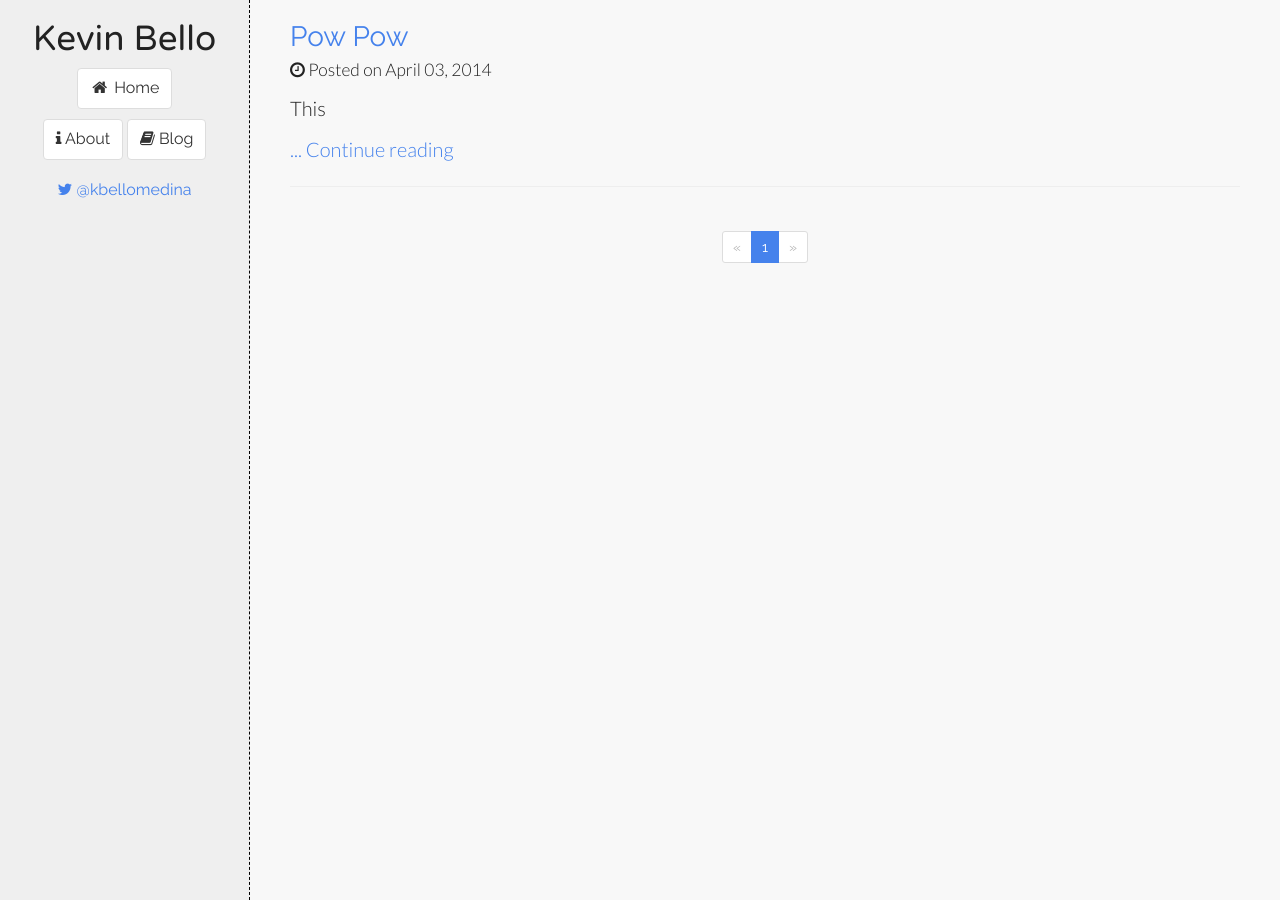
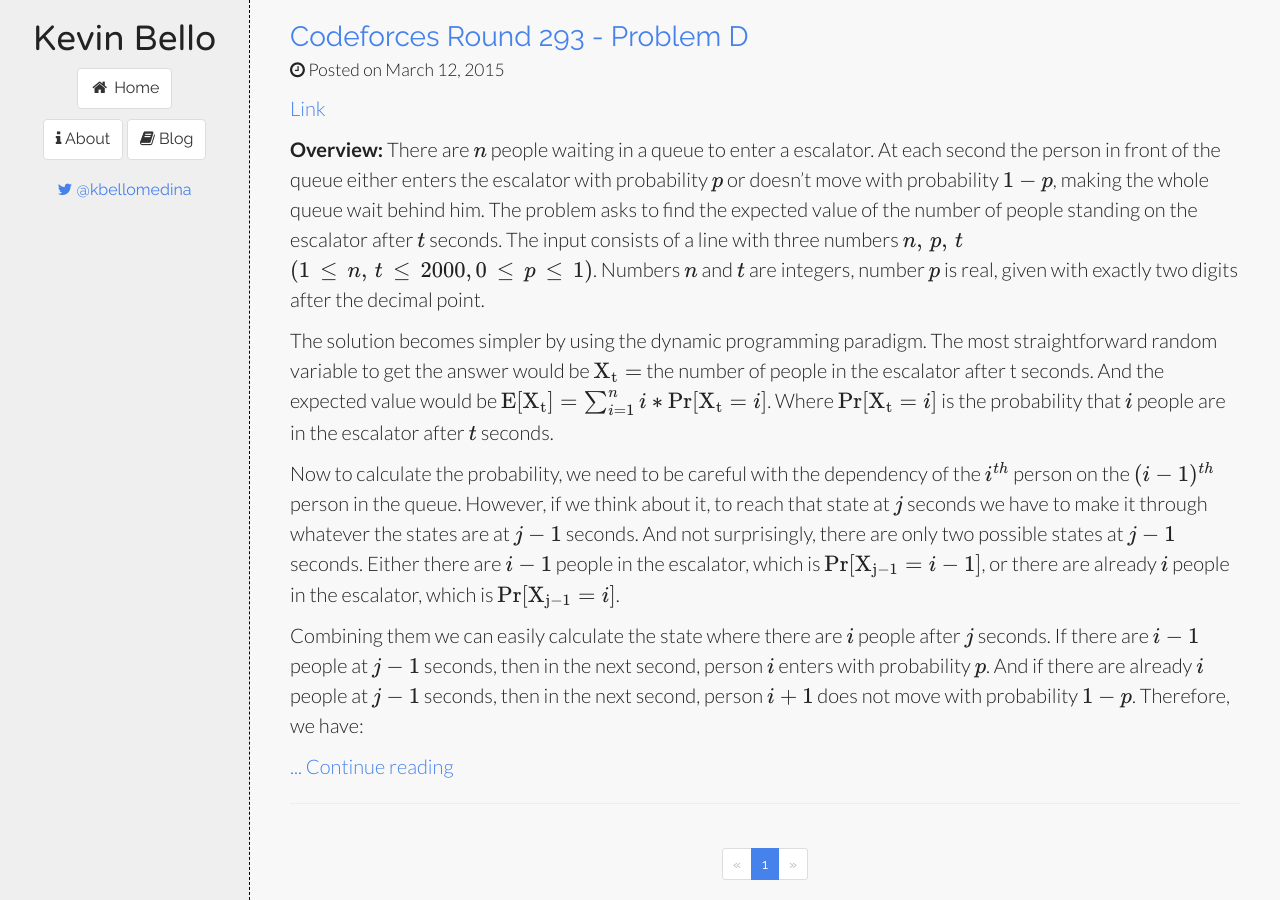
Before and after one commit to kevinsbello/kevinsbello.github.io, a Jekyll site: the page built from index.html, in a window 1280 px wide. Built offline with Jekyll 4.4.1, drawn with Linux system fonts in a browser that asks for light colours; nearby versions of some CDN libraries; Markdown is read by kramdown in place of the engine named in the settings; formulas are drawn with MathJax 3; the list of posts is cut into pages by our own code.

Commit message:
layouts updates + some posts

```diff
--- a/_config.yml
+++ b/_config.yml
@@ -1,10 +1,11 @@
 permalink: pretty
 paginate: 5
 exclude: ['Rakefile', 'Gemfile', 'Gemfile.lock', 'run', '_drafts/*.R', '_drafts/*.Rmd']
-
+excerpt_separator: <!--more-->
 
 production_url: http://kevinbm.github.io
 
-markdown: redcarpet-pygments
+markdown: kramdown
+
 
 hightlighter: pygments
--- /dev/null
+++ b/_posts/2015/2015-03-12-codeforces-round-293-problem-d.md
@@ -0,0 +1,57 @@
+---
+title: Codeforces Round 293 - Problem D
+author_uri: "http://twitter.com/kbellomedina"
+layout: post
+tags: [programming, probabilities, expected value, codeforces]
+author_name: Kevin Bello
+---
+
+[Link][52a5d5eb]
+
+[52a5d5eb]: http://codeforces.com/problemset/problem/518/D "Ilya and Escalator"
+
+**Overview:** There are \\(n\\) people waiting in a queue to enter a escalator. At each second the person in front of the queue either enters the escalator with probability \\(p\\) or doesn't move with probability \\(1-p\\), making the whole queue wait behind him. The problem asks to find the expected value of the number of people standing on the escalator after \\(t\\) seconds. The input consists of a line with three numbers \\(n, p, t\\) \\((1 \le n, t \le 2000, 0 \le p \le 1)\\). Numbers \\(n\\) and \\(t\\) are integers, number \\(p\\) is real, given with exactly two digits after the decimal point.
+
+The solution becomes simpler by using the dynamic programming paradigm. The most straightforward random variable to get the answer would be \\( \mathrm{X\_t} = \\) the number of people in the escalator after t seconds.
+And the expected value would be \\( \mathrm{E[X\_{t}]} = \sum\_{i=1}^{n}{i*\mathrm{Pr[X\_{t}}=i\mathrm{]}} \\). Where \\( \mathrm{Pr[X\_{t}}=i\mathrm{]} \\) is the probability that \\( i \\) people are in the escalator after \\( t \\) seconds.
+
+Now to calculate the probability, we need to be careful with the dependency of the \\(i^{th}\\) person on the \\(\(i-1\)^{th}\\) person in the queue. However, if we think about it, to reach that state at \\( j\\) seconds we have to make it through whatever the states are at \\(j-1\\) seconds. And not surprisingly, there are only two possible states at \\(j-1\\) seconds. Either there are \\(i-1\\) people in the escalator, which is \\( \mathrm{Pr[X\_{j-1}}=i-1\mathrm{]} \\), or there are already \\(i\\) people in the escalator, which is \\( \mathrm{Pr[X\_{j-1}}=i\mathrm{]} \\).
+
+Combining them we can easily calculate the state where there are \\(i\\) people after \\(j\\) seconds. If there are \\(i-1\\) people at \\(j-1\\) seconds, then in the next second, person \\(i\\) enters with probability \\(p\\). And if there are already \\(i\\) people at \\(j-1\\) seconds, then in the next second, person \\(i+1\\) does not move with probability \\(1-p\\). Therefore, we have:
+
+<!--more-->
+
+\\[ \mathrm{Pr[X\_{j}}=i\mathrm{]} = \mathrm{Pr[X\_{j-1}}=i-1\mathrm{]} * p + \mathrm{Pr[X\_{j-1}}=i\mathrm{]} * (1-p) \\]
+
+A final remark: when \\(i = n\\), the second term of the sum is no longer valid because there is no \\(n+1\\) person trying to enter. Thus, the set of all possible states considering base cases is:
+
+<div> $$ \mathrm{Pr[X_{j}}=i\mathrm{]} = \begin{cases}
+1 & i = 0, j = 0 \\
+0 &  i \gt 0, j = 0 \\
+(1-p)^{j} &  i = 0, j \gt 0 \\
+\mathrm{Pr[X_{j-1}}=i-1\mathrm{]} * p + \mathrm{Pr[X_{j-1}}=i\mathrm{]} & i=n\\
+\mathrm{Pr[X_{j-1}}=i-1\mathrm{]} * p + \mathrm{Pr[X_{j-1}}=i\mathrm{]} * (1-p) & \text{otherwise}
+\end{cases} $$ </div>
+
+As we can observe, finding the probabilities has a complexity of \\(O\(n*t\)\\). Thus being feasible to pass the time constraints. Once the probabilities are calculated, we just need to sum up and multiply to get the expected value.
+
+Code snippet in C++:
+
+{% highlight cpp linenos %}
+double prob[2001][2001];
+prob[0][0] = 1; // base case
+for ( int j = 1; j <= t; j++ ) // base case
+	prob[j][0] = (1-p) * prob[j-1][0];
+for ( int j = 1; j <= t; j++ ) {
+	for ( int i = 1; i <= n; i++ ) {
+		if( i == n )
+			prob[j][i] += prob[j-1][i-1] * p + prob[j-1][i];
+		else
+			prob[j][i] +=  prob[j-1][i-1] * p + prob[j-1][i] * (1-p);
+	}
+}
+double ans = 0;
+for ( int i = 1; i <= n; i++ )
+	ans +=  i * prob[t][i];
+// ans contains the expected value
+{% endhighlight %}
--- a/index.html
+++ b/index.html
@@ -12,7 +12,6 @@
     {{ post.excerpt }}
     <a href="{{ post.url }}">... Continue reading</a>
     <hr>
-    <!--<div style="border-bottom:1px dashed #4582ec;"></div> -->
   </div>
 {% endfor %}
 </div>
--- a/stylesheets/codekevin.css
+++ b/stylesheets/codekevin.css
@@ -85,10 +85,31 @@
     word-wrap: inherit;
 }
 
+.lineno {
+
+    padding-right: 1em; /* space after numbers */
+    width: 35px;
+    text-align: right;
+    opacity: 0.7;
+    display: inline-block;
+    color: #a8a;
+    background: #eee;
+    margin-right: 15px;
+    padding: 2px 10px;
+    font-size: 15px;
+    border-right: 1px solid #dedede;
+    -webkit-touch-callout: none;
+    -webkit-user-select: none;
+    -khtml-user-select: none;
+    -moz-user-select: none;
+    -ms-user-select: none;
+    user-select: none;
+}
+/*
 pre a::before {
     content: counter(line-numbering);
     counter-increment: line-numbering;
-    padding-right: 1em; /* space after numbers */
+    padding-right: 1em;
     width: 35px;
     text-align: right;
     opacity: 0.7;
@@ -119,6 +140,18 @@
 pre a:only-of-type::before {
     padding: 10px;
 }
+pre span:first-of-type::before {
+    padding-top: 10px;
+    @include box-shadow(rgba(255, 255, 255, 0.9) 0px 1px 1px inset);
+}
+
+pre span:last-of-type::before {
+    padding-bottom: 10px;
+}
+
+pre span:only-of-type::before {
+    padding: 10px;
+}*/
 code.inline-code {
     padding: 0.2em 0.4em;
     background-color: #fdfdfd;
```
Also changed, not shown: _posts/2015/2014-04-03-PowPow.markdown (deleted, +0 -12 lines).
